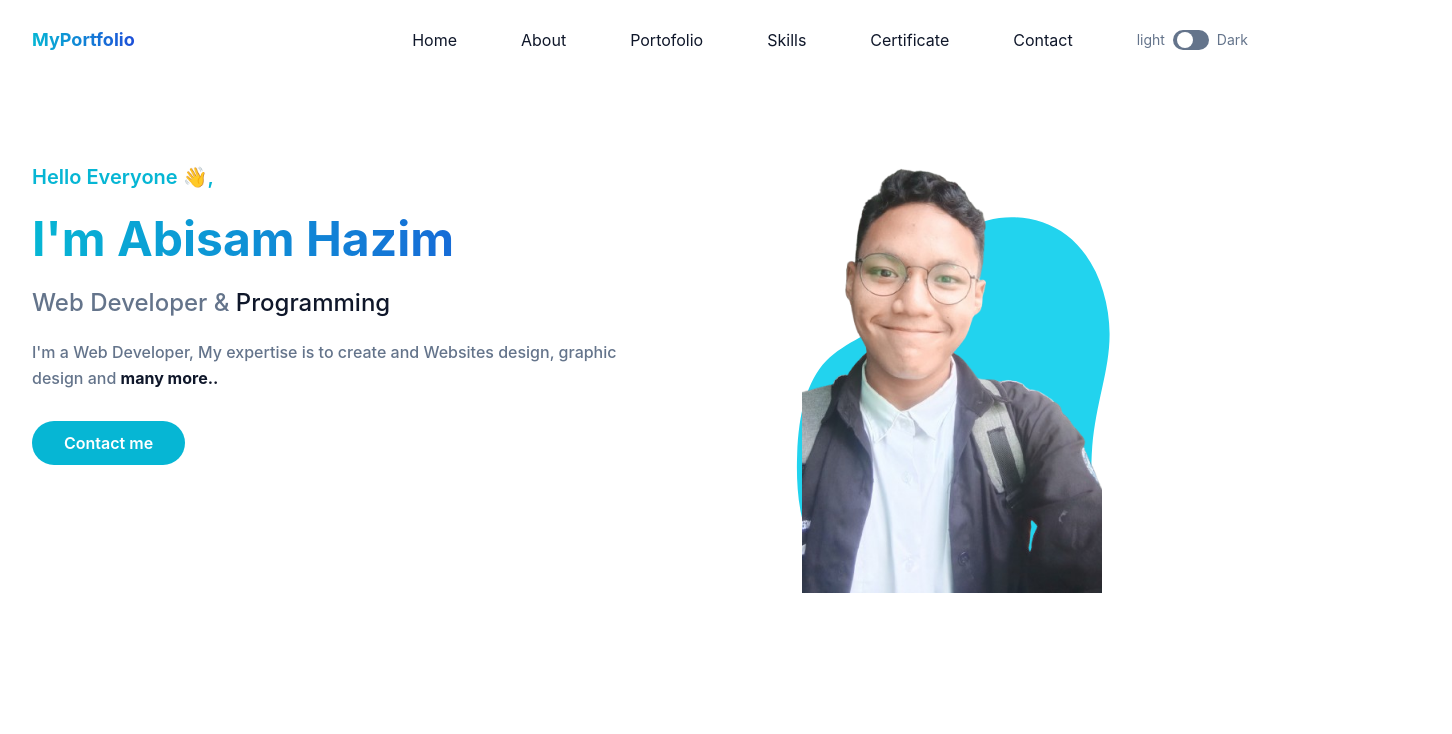
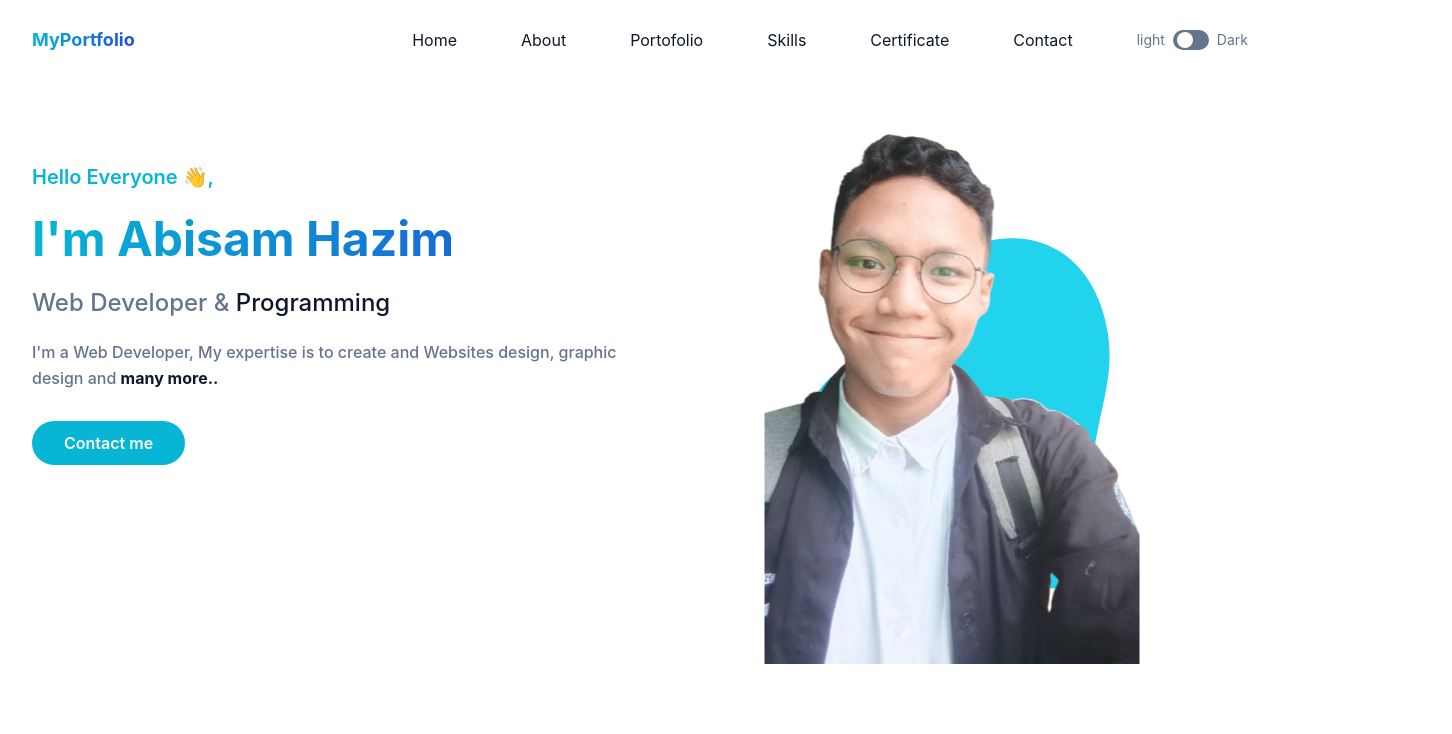
Before and after one commit to jongkodingabi/portofolio-abisam, a website: page index.html in a window 1280 px wide. Shown: the top 734 px of the page, 1452 px wide, since content can reach past the window. Drawn offline with nearby package versions, Linux system fonts and the light colour scheme.

Commit message:
pengecekan responsive

```diff
--- a/index.html
+++ b/index.html
@@ -15,8 +15,8 @@
     </script>
 </head>
 
-<body class="m-0 p-0 overflow-x-hidden w-full h-full">
-  <header class="bg-transparent fixed top-0 left-0 w-screen flex items-center z-10">
+<body>
+  <header class="bg-transparent absolute top-0 left-0 w-full flex items-center z-10">
     <div class="container">
         <div class="flex items-center justify-between relative">
             <div class="px-4 py-6">
@@ -90,12 +90,12 @@
             py-3 px-8 rounded-full hover:shadow-lg hover:opacity-80 transition duration-300
             ease-in-out">Contact me</a>
         </div>
-        <div class="w-full self-end px-4 lg:w-1/2">
+        <div class="w-full self-end px-4 lg:w-1/2 md:scale-125 overflow-hidden">
           <div class="relative mt-10 lg:mt-9 lg:right-0">
             <img src="dist/img/Foto-diri-removebg.png" width="300" height="300" alt="Abisam Hazim"
             class="relative z-10 max-w-full mx-auto" />
-            <span class="absolute bottom-0  left-1/2 -translate-x-1/2 md:scale-125">
-              <svg width="800" height="400" viewBox="0 0 200 200" xmlns="http://www.w3.org/2000/svg">
+            <span class="absolute bottom-0  left-1/2 -translate-x-1/2">
+              <svg width="400" height="400" viewBox="0 0 200 200" xmlns="http://www.w3.org/2000/svg">
                 <path fill="#22d3ee
                 " d="M41.6,-57.5C52,-49.7,57.2,-35,57.3,-21.7C57.4,-8.4,52.3,3.5,51,19.4C49.8,35.4,52.3,55.4,44.4,61.3C36.5,67.2,18.3,59,0.3,58.7C-17.7,58.3,-35.4,65.7,-45.2,60.4C-55,55.1,-56.9,37.1,-56.3,22.2C-55.8,7.4,-52.7,-4.4,-45.8,-11.6C-38.9,-18.8,-28.2,-21.4,-19.9,-29.9C-11.7,-38.4,-5.8,-52.6,4.9,-59.3C15.6,-66.1,31.2,-65.3,41.6,-57.5Z"
                 transform="translate(100 100) scale(1.1)" />
```
